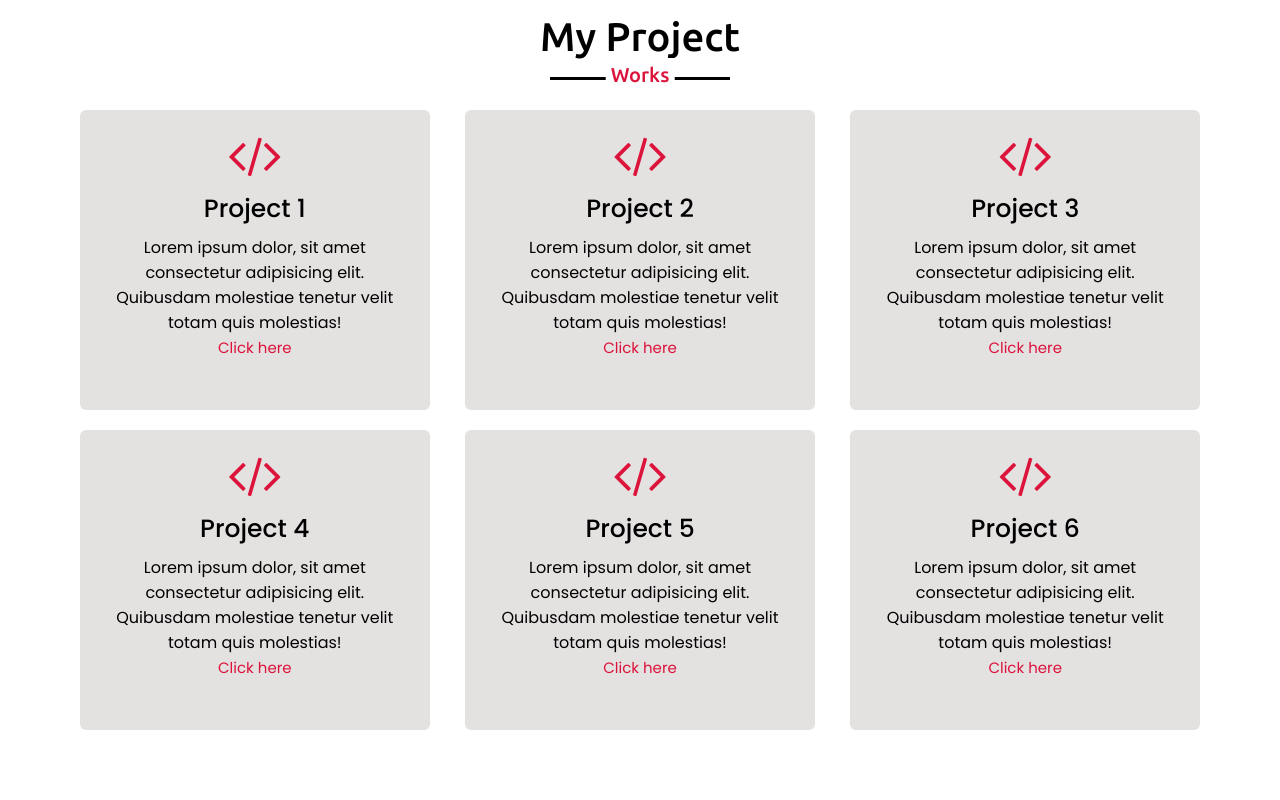
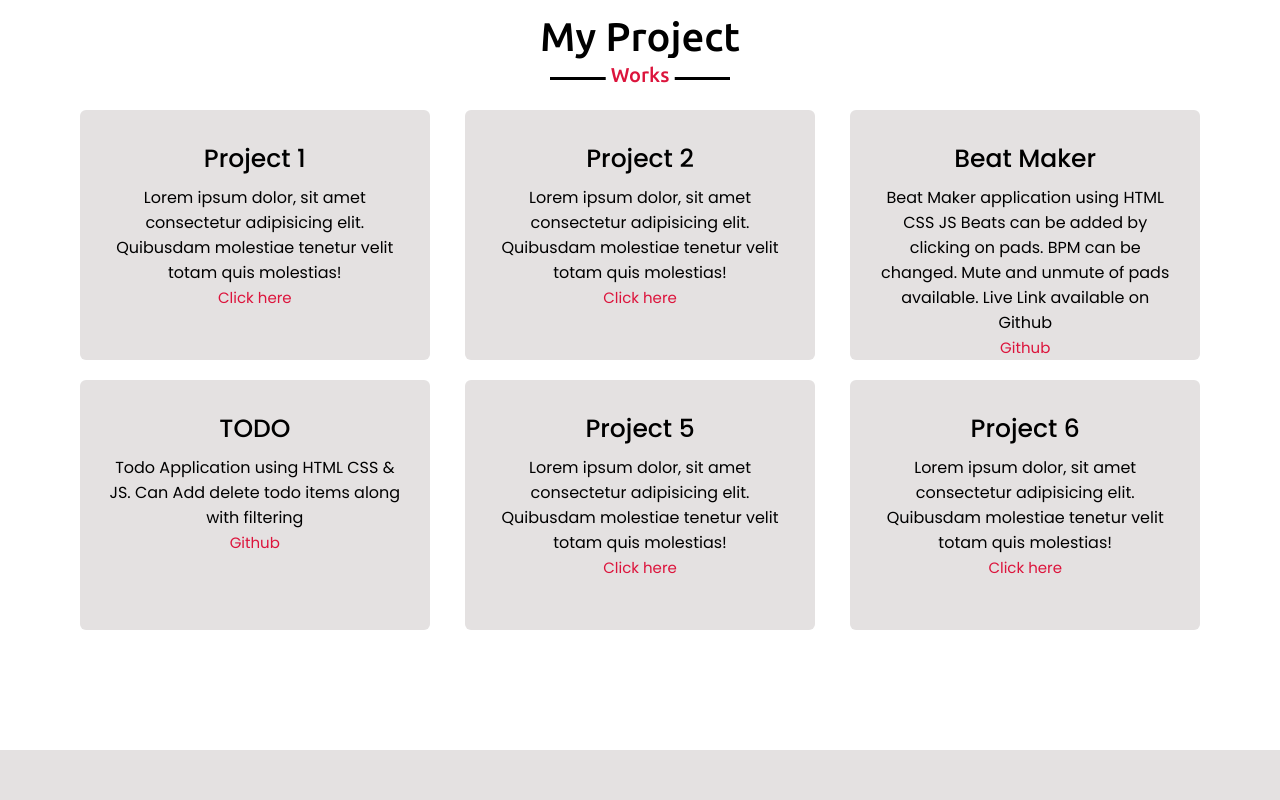
Before and after one commit to RaHuL-J31/MyPortfolio, a plain HTML site: page index.html in a window 1280 px wide. Shown: the part 1640-2440 px from the top of the page. Drawn offline with Linux system fonts and the light colour scheme.

Commit message:
bug fix. Added Project

```diff
--- a/index.html
+++ b/index.html
@@ -22,7 +22,7 @@
           <li><a href="#home" class="menu-btn">Home</a></li>
           <li><a href="#about" class="menu-btn">About</a></li>
           <!-- <li><a href="#resume" class="menu-btn">Resume</a></li> -->
-          <li><a href="#Project" class="menu-btn">Project</a></li>
+          <li><a href="#project" class="menu-btn">Project</a></li>
           <li><a href="#skills" class="menu-btn">Skills</a></li>
           <li><a href="#contact" class="menu-btn">Contact</a></li>
         </ul>
@@ -41,7 +41,7 @@
           <!-- <a href="#">Hire Me</a> -->
           <div class="social">
             <a href="https://www.instagram.com/rahulj_31/" target="_blank"><i class="fa fa-instagram"></i></a>
-            <a href="#" target="_blank"><i class="fa fa-linkedin"></i></a>
+            <a href="www.linkedin.com/in/RaHuL-J31" target="_blank"><i class="fa fa-linkedin"></i></a>
             <a href="https://github.com/RaHuL-J31" target="_blank"><i class="fa fa-github"></i></a>
             <a href="https://www.facebook.com/" target="_blank"><i class="fa fa-facebook"></i></a>
           </div>
@@ -94,7 +94,7 @@
         <div class="project-content">
           <div class="card">
             <div class="box">
-              <i class="fa fa-code"></i>
+              <!-- <i class="fa fa-code"></i> -->
               <div class="text">Project 1</div>
               <p>
                 Lorem ipsum dolor, sit amet consectetur adipisicing elit.
@@ -107,7 +107,6 @@
           </div>
           <div class="card">
             <div class="box">
-              <i class="fa fa-code"></i>
               <div class="text">Project 2</div>
               <p>
                 Lorem ipsum dolor, sit amet consectetur adipisicing elit.
@@ -120,13 +119,15 @@
           </div>
           <div class="card">
             <div class="box">
-              <i class="fa fa-code"></i>
-              <div class="text">Project 3</div>
+              <div class="text">Beat Maker</div>
               <p>
-                Lorem ipsum dolor, sit amet consectetur adipisicing elit.
-                Quibusdam molestiae tenetur velit totam quis molestias!<br /><a
+                Beat Maker application using HTML CSS JS
+                Beats can be added by clicking on pads. BPM can be changed.
+                Mute and unmute of pads available.
+                Live Link available on Github
+                <br /><a
                   href="#"
-                  >Click here</a
+                  >Github</a
                 >
               </p>
             </div>
@@ -134,20 +135,17 @@
           <!-- add this after more projects -->
           <div class="card">
             <div class="box">
-              <i class="fa fa-code"></i>
-              <div class="text">Project 4</div>
+              <div class="text">TODO</div>
               <p>
-                Lorem ipsum dolor, sit amet consectetur adipisicing elit.
-                Quibusdam molestiae tenetur velit totam quis molestias!<br /><a
-                  href="#"
-                  >Click here</a
+                Todo Application using HTML CSS & JS. Can Add delete todo items along with filtering<br /><a
+                  href="https://github.com/RaHuL-J31/ToDo-Application"
+                  >Github</a
                 >
               </p>
             </div>
           </div>
           <div class="card">
             <div class="box">
-              <i class="fa fa-code"></i>
               <div class="text">Project 5</div>
               <p>
                 Lorem ipsum dolor, sit amet consectetur adipisicing elit.
@@ -160,7 +158,6 @@
           </div>
           <div class="card">
             <div class="box">
-              <i class="fa fa-code"></i>
               <div class="text">Project 6</div>
               <p>
                 Lorem ipsum dolor, sit amet consectetur adipisicing elit.
@@ -171,6 +168,8 @@
               </p>
             </div>
           </div>
+      <!-- Add Extra projects here -->
+
         </div>
       </div>
     </section>
@@ -184,7 +183,16 @@
             <p>
              My Skills include Programming languages like Python , JavaScript , C#. I am currently working with .NET Framework along with Front End tech.
             </p>
-            <p>I am fluent in English , Kannada , Hindi languages.</p>
+            <p>
+              Operating System : Windows, Linux(basics)
+             </p>
+             <p>
+              Database : MySql, Oracle
+             </p>
+             <p>
+              Others : Git, TFS ,Word,Excel
+             </p>
+            <p>Langues Known :Kannada , English , Hindi.</p>
 
             <!-- <a href="#">Read More</a> -->
           </div>
@@ -217,17 +225,17 @@
               </div>
               <div class="line sql"></div>
             </div>
-            <div class="bars">
+            <!-- <div class="bars">
               <div class="info">
                 <span>React Js</span>
                 <span>80%</span>
               </div>
               <div class="line react"></div>
-            </div>
+            </div> -->
             <div class="bars">
               <div class="info">
                 <span>Python</span>
-                <span>80%</span>
+                <span>70%</span>
               </div>
               <div class="line py"></div>
             </div>
@@ -272,7 +280,7 @@
           </div>
           <div class="column right">
             <div class="text">Message Me</div>
-            <form action="#">
+            <form action="#" name="contact" netlify>
               <div class="fields">
                 <div class="field name">
                   <input type="text" placeholder="Name" required />
--- a/style.css
+++ b/style.css
@@ -37,6 +37,7 @@ html{
     color: white;
     font-size: 35px;
     font-weight: 600;
+    visibility: hidden;
 }
 
 .navbar .menu li{
@@ -77,6 +78,7 @@ html{
 .home .max-width{
     /* margin:auto; */
     margin: auto 0 auto 30px;
+
     /* middle value can be changed here */
 }
 .home .home-content .text-1{
@@ -262,7 +264,7 @@ section .title::after{
 }
 .project .project-content .card{
     width: calc(33% - 20px);
-    height: 300px;
+    height: 250px;
     background: rgb(228, 225, 225);
     text-align: center;
     border-radius: 6px;
@@ -397,7 +399,7 @@ section .title::after{
     width: 60%;
 }
 .skills-content .right .py::before{
-    width: 90%;
+    width: 70%;
 }
 
 
```
